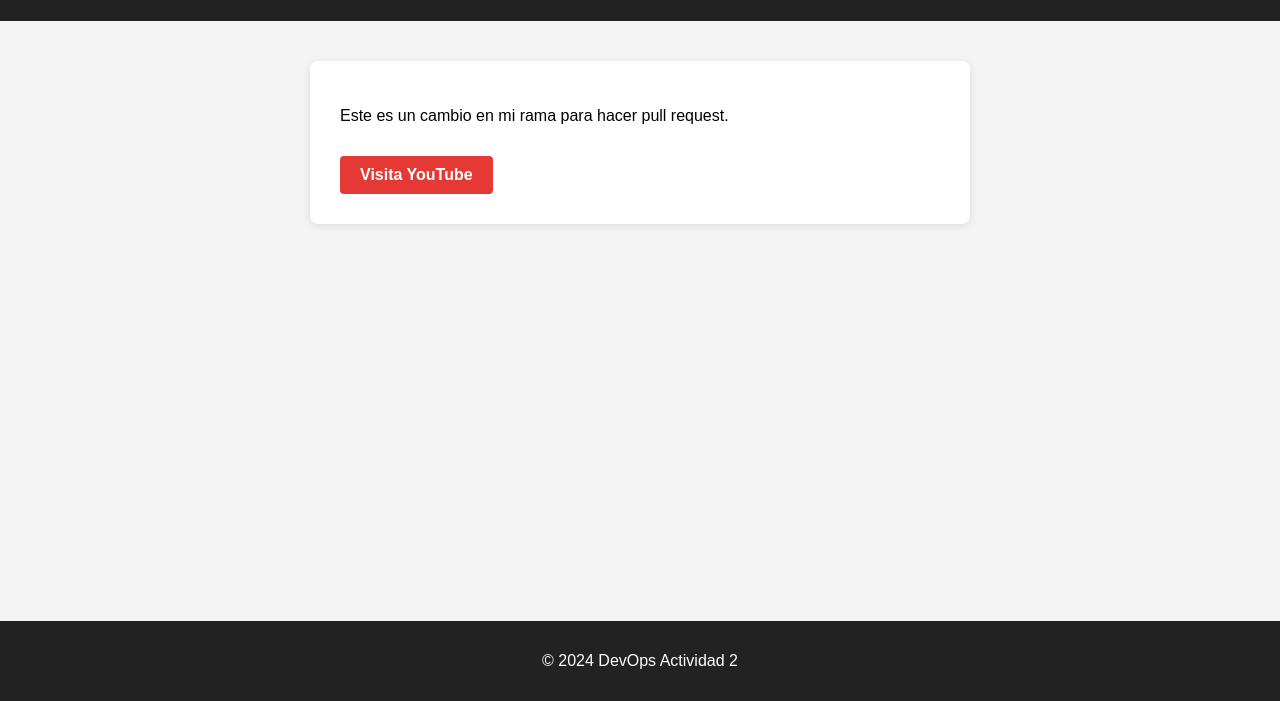
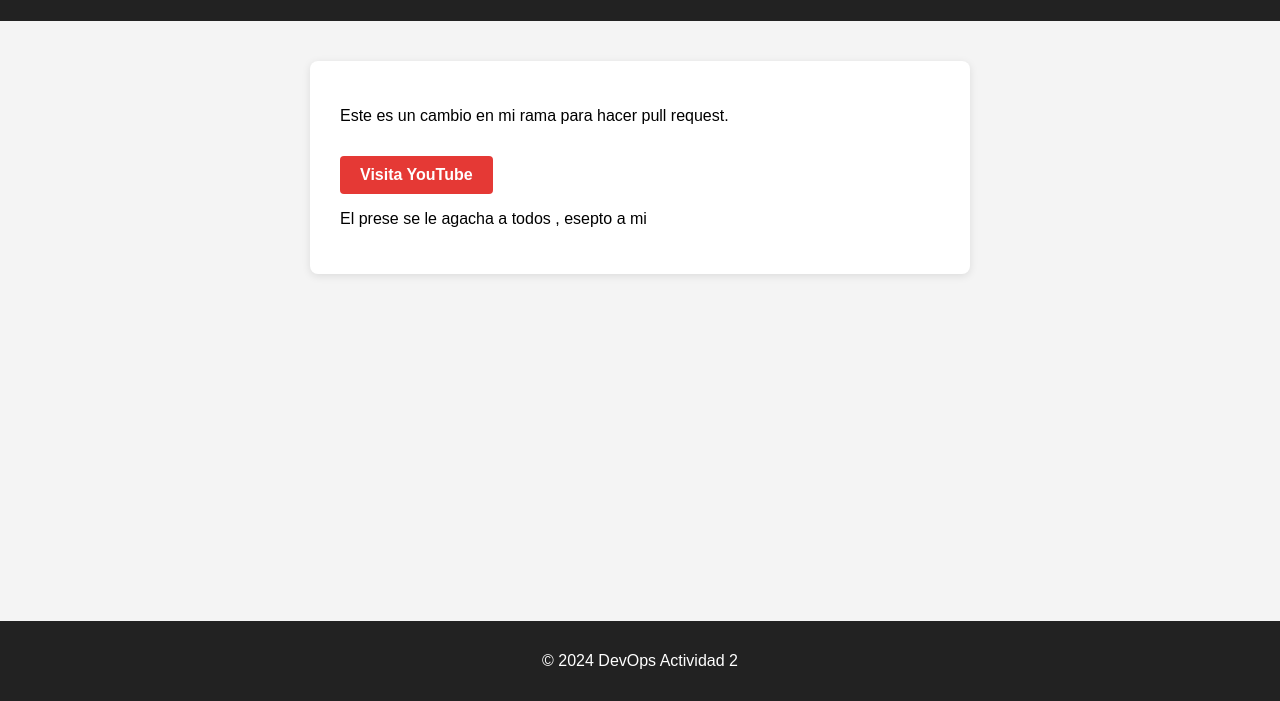
Before and after one commit to tell1to/DevOps-Actv-2, a plain HTML site: page index.html in a window 1280 px wide. Shown: the part 99-800 px from the top of the page. Drawn offline with Linux system fonts and the light colour scheme.

Commit message:
melasudas

```diff
--- a/index.html
+++ b/index.html
@@ -16,6 +16,7 @@
             <a href="https://www.youtube.com/" target="_blank" rel="noopener noreferrer" class="btn-yt">
                 Visita YouTube
             </a>
+            <p>El prese se le agacha a todos , esepto a mi</p>
         </section>
     </main>
     <footer>
```
